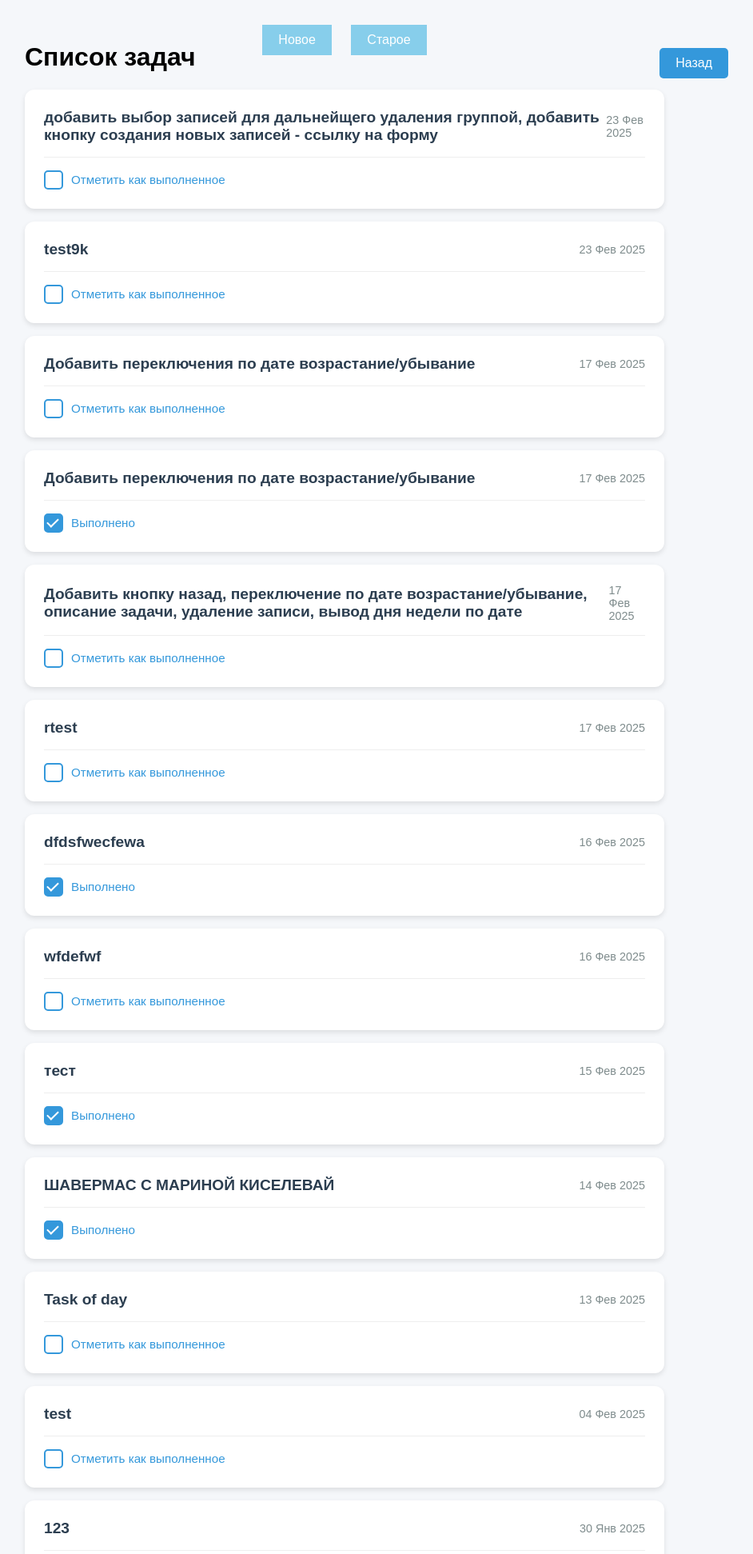
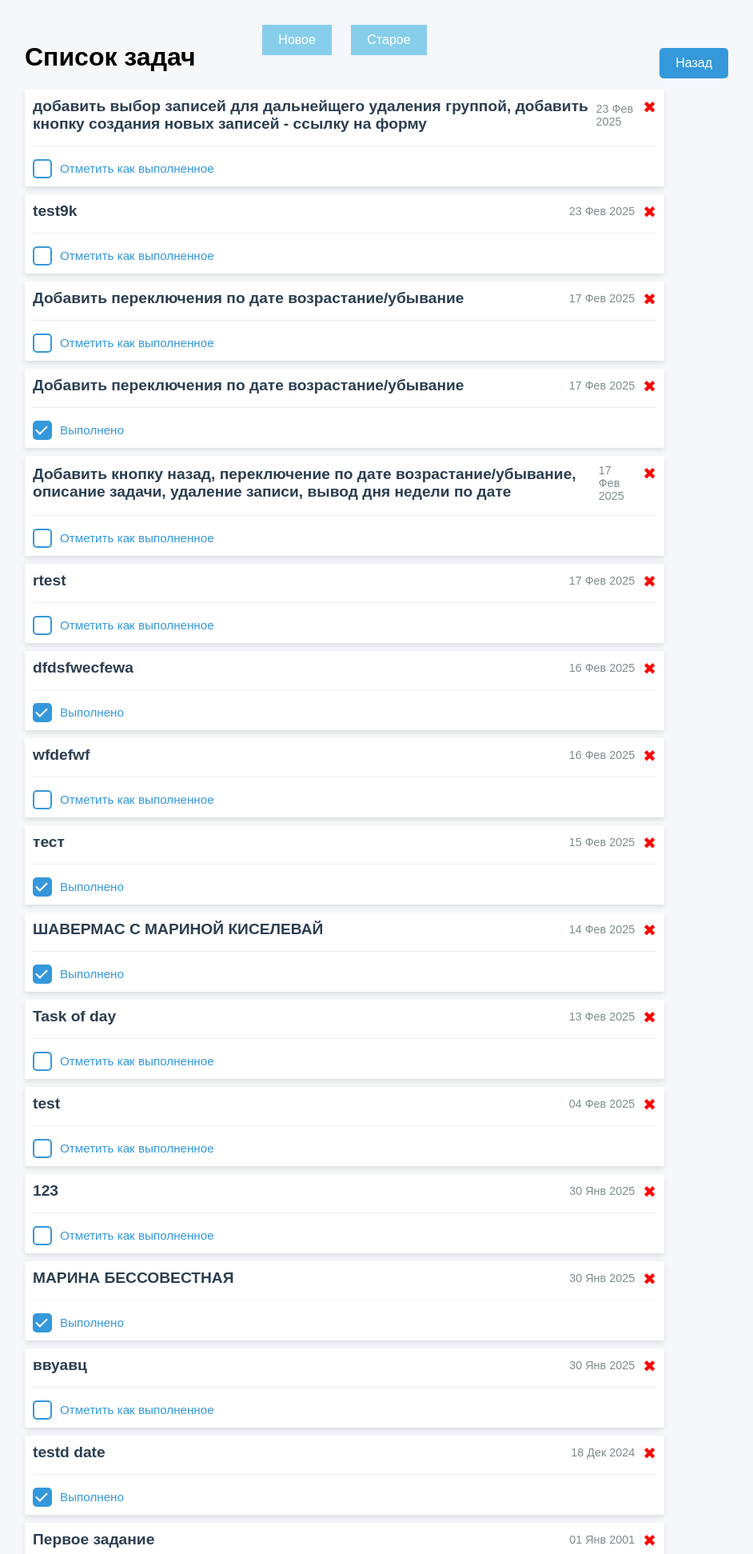
Before and after one commit to ArtemG8/week_notes_django, a Django app: page /all_data in a window 1280 px wide. Shown: the top 1943 px of the page at 80% size, without its empty margins (209-1151 px from the left). Run offline with Django 5.2, Linux system fonts and the light colour scheme; data comes from the database, SQL or seed files in the repository; both versions use the stored data as it was after the commit.

Commit message:
feat: add delete task button refactor: name of files, move css from html

```diff
--- a/main_page/static/main_page/css/all.css
+++ b/main_page/static/main_page/css/all_tasks.css
@@ -157,3 +157,26 @@ button {
 button:hover {
     background-color: #4682B4; /* цвет при наведении */
 }
+
+.delete-icon {
+    color: red;
+    font-size: 20px; /* размер шрифта */
+    cursor: pointer; /* указатель при наведении */
+    float: right; /* выровнять вправо */
+    margin-left: 10px; /* отступ слева */
+}
+
+.todo-card {
+    position: relative; /* чтобы обеспечить правильное расположение крестика */
+    padding: 10px;
+    border: px solid #ccc;
+    margin-bottom: 10px;
+    border-radius: 3px; /* закругленные углы */
+    background-color: #FFFFFF; /* цвет фона */
+}
+
+.task-header {
+    display: flex;
+    justify-content: space-between; /* разделяет заголовок и дату */
+    align-items: center;
+}
--- a/main_page/templates/main_page/all_data.html
+++ b/main_page/templates/main_page/all_data.html
@@ -3,16 +3,15 @@
 <html>
 <head>
     <title>Todo List</title>
-     <link rel="stylesheet" href="{% static 'main_page/css/all.css' %}">
+    <link rel="stylesheet" href="{% static 'main_page/css/all_tasks.css' %}">
 
 </head>
 <body>
 
     <div class="container">
         <h1>Список задач</h1>
-
         <div class="form-container">
-    <form method="get">{% csrf_token %}
+    <form method="get">
         <button name="def">Новое</button>
         <button name="def2">Старое</button>
     </form>
@@ -20,15 +19,18 @@
     <button class="back-button" onclick="location.href='{% url 'main_page' %}'">Назад</button>
     {% for todo in todos %}
     <div class="todo-card {% if todo.is_complete %}completed{% endif %}">
+        <form method="post" style="display:inline;">
+            {% csrf_token %}
+            <input type="hidden" name="todo_id" value="{{ todo.id }}">
+            <span class="delete-icon" onclick="confirmDelete('{{ todo.id }}')">✖</span>
+        </form>
         <form method="post">
             {% csrf_token %}
             <input type="hidden" name="todo_id" value="{{ todo.id }}">
-
             <div class="task-header">
                 <span class="task-title">{{ todo.title }}</span>
                 <span class="task-date">{{ todo.date_of_task|date:"d M Y" }}</span>
             </div>
-
             <div class="checkbox-wrapper">
                 <label class="checkbox-label" onclick="this.closest('form').submit()">
                     <div class="custom-checkbox {% if todo.is_complete %}checked{% endif %}"></div>
@@ -47,7 +49,6 @@
                         {% endif %}
                     </span>
                 </label>
-
             </div>
         </form>
     </div>
@@ -70,6 +71,17 @@
             });
         });
 
+        function confirmDelete(todoId) {
+            if (confirm('Вы уверены, что хотите удалить эту задачу?')) {
+                const form = document.createElement('form');
+                form.method = 'post';
+                form.action = ''; // Отправка на текущий URL
+                form.innerHTML = `{% csrf_token %}<input type="hidden" name="todo_id" value="${todoId}"><input type="hidden" name="delete" value="true">`;
+                document.body.appendChild(form);
+                form.submit();
+            }
+        }
+
 
     </script>
 
--- a/main_page/views.py
+++ b/main_page/views.py
@@ -167,12 +167,16 @@ def Form(request):
 def all_data(request):
     if request.method == 'POST':
         todo_id = request.POST.get('todo_id')
-        is_complete = 'is_complete' in request.POST  # Измененный способ проверки
 
+        if 'delete' in request.POST:
+            todo = get_object_or_404(Todo, id=todo_id)
+            todo.delete()
+            return redirect('todo_list')
+
+        is_complete = 'is_complete' in request.POST
         todo = get_object_or_404(Todo, id=todo_id)
         todo.is_complete = is_complete
         todo.save()
-        # return redirect('todo_list')
 
     if 'def2' in request.GET:
         todos = Todo.objects.all().order_by('date_of_task')
```
Also changed, not shown: main_page/static/main_page/css/style.css (+25 -0 lines), main_page/static/main_page/js/all_tasks.js (added, +23 -0 lines), main_page/templates/main_page/main.html (+0 -26 lines), db.sqlite3. Lines whose indentation alone changed are shown as unchanged.
